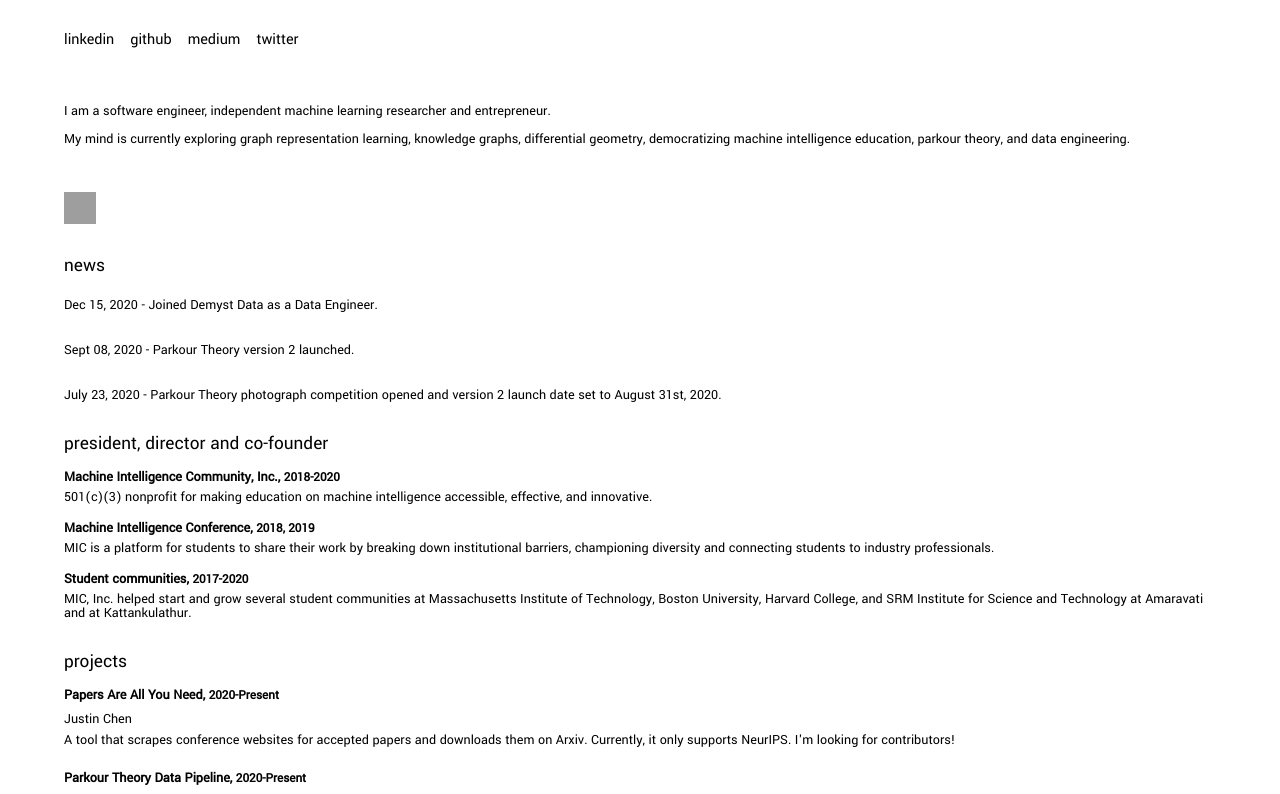
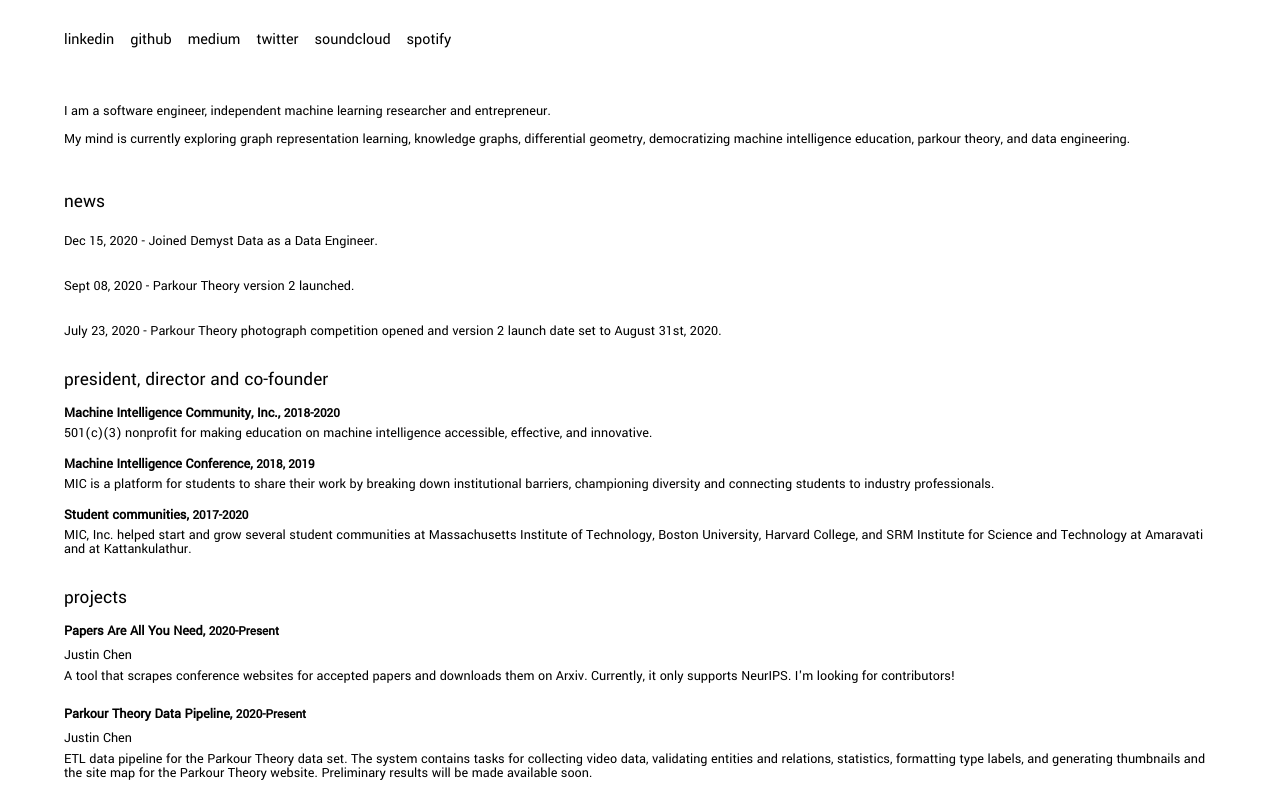
Before and after one commit to ch3njust1n/ch3njust1n.github.io, a Vue app: page / in a window 1280 px wide. Shown: the top 794 px of the page. Built offline with nearby package versions, Linux system fonts and the light colour scheme; grey boxes are pictures that could not be loaded.

Commit message:
Removed sc embed and added spotify and sc links to contacts

```diff
--- a/src/components/contact.vue
+++ b/src/components/contact.vue
@@ -20,7 +20,9 @@ export default {
 				{'text': 'linkedin', 'href': 'https://www.linkedin.com/in/chenjus/'},
 				{'text': 'github', 'href': 'https://github.com/ch3njust1n'},
 				{'text': 'medium', 'href': 'https://medium.com/@ch3njust1n'},
-				{'text': 'twitter', 'href': 'https://twitter.com/ch3njus'}
+				{'text': 'twitter', 'href': 'https://twitter.com/ch3njus'},
+				{'text': 'soundcloud', 'href': 'https://soundcloud.com/ch3njust1n'},
+				{'text': 'spotify', 'href': 'https://open.spotify.com/user/levelicarus?fbclid=IwAR2T5qDmJoklrw63X-JE096Y5TmouIezBPDG2SP7tIufo9rsSDNzFKejy7o'},
 			]
 		}
 	},
--- a/src/components/music.vue
+++ /dev/null
@@ -1,46 +0,0 @@
-<template>
-	<div class="sect">
-		<iframe allowtransparency="true" scrolling="no" frameborder="no" src="https://w.soundcloud.com/icon/?url=http%3A%2F%2Fsoundcloud.com%2Fch3njust1n&color=orange_white&size=32" style="width: 32px; height: 32px;"></iframe>
-
-		<!-- <iframe src="https://open.spotify.com/embed/album/1DFixLWuPkv3KT3TnV35m3" width="300" height="80" frameborder="0" allowtransparency="true" allow="encrypted-media"></iframe> -->
-	</div>
-</template>
-
-<script>
-
-export default {
-	name: 'music',
-	components: {
-	},
-	data() {
-		return {
-
-		}
-	},
-	methods: {
-
-	}
-}
-</script>
-
-<style scoped>
-#content {
-    margin: 1em 0;
-}
-
-.sect {
-	display: flex;
-	justify-content: space-between;
-	flex-direction: column;
-}
-
-.sect p {
-	font-size: 14px;
-	margin-bottom: 1em;
-}
-
-.sect p a {
-	display: inline;
-	text-decoration: underline;
-}
-</style>
--- a/src/views/Index.vue
+++ b/src/views/Index.vue
@@ -2,7 +2,6 @@
 	<div id="main">
 		<Contact></Contact>
 		<About></About>
-		<Music></Music>
 		<News></News>
 		<MIC></MIC>
 		<Projects></Projects>
@@ -12,7 +11,6 @@
 
 <script>
 import About from '@/components/about'
-import Music from '@/components/music'
 import News from '@/components/news'
 import MIC from '@/components/mic'
 import Contact from '@/components/contact'
@@ -23,7 +21,6 @@ export default {
 	name: 'index',
 	components: {
 		About,
-		Music,
 		News,
 		MIC,
 		Contact,
```
